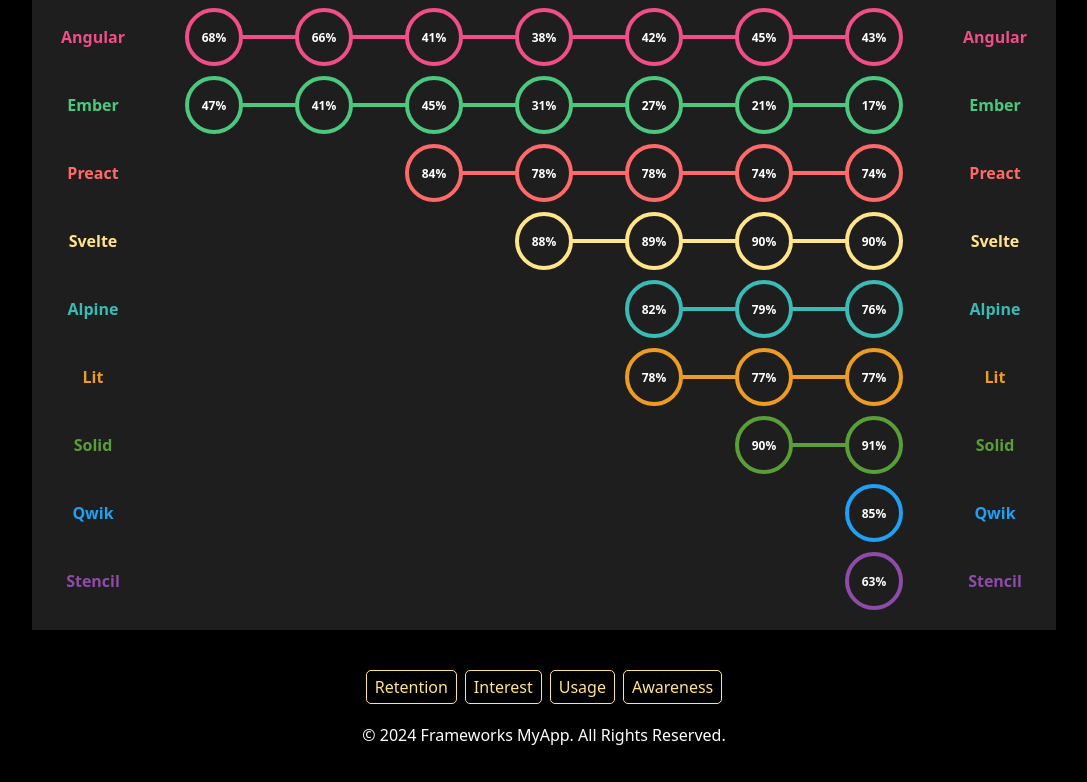
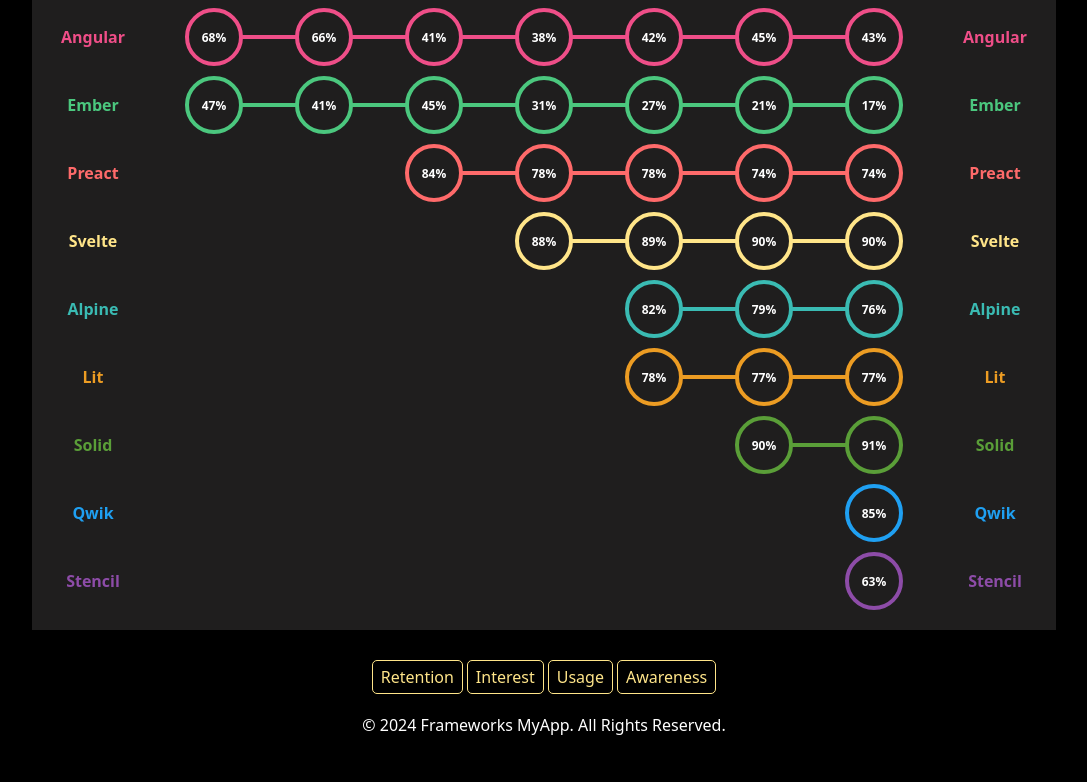
Before and after one commit to CatAvadani/frontend-framework-CatAvadani, a Svelte app: page /retention in a window 1280 px wide. Shown: the part 296-1078 px from the top of the page, without its empty margins (96-1183 px from the left). Built offline with nearby package versions, Linux system fonts and the light colour scheme.

Commit message:
Reduce btn gap.

```diff
--- a/src/components/Footer.svelte
+++ b/src/components/Footer.svelte
@@ -16,7 +16,7 @@
 
   <style>
     footer {
-      padding: 20px;
+      padding: 10px;
       background-color: black;
       color: white;
       text-align: center;
@@ -32,7 +32,7 @@
   grid-column: 1 / -1; /* Span across all columns */
   display: flex;
   justify-content: center;
-  gap: 8px;
+  gap: 4px;
   margin: 20px auto;
 }
 
```
